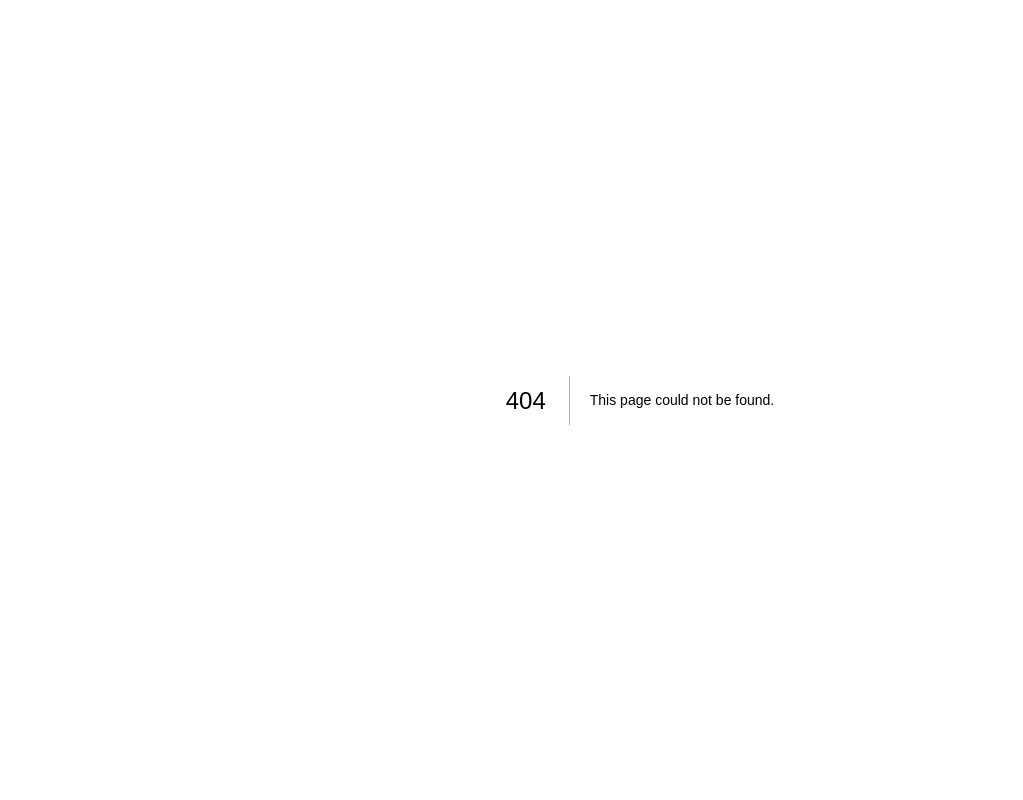
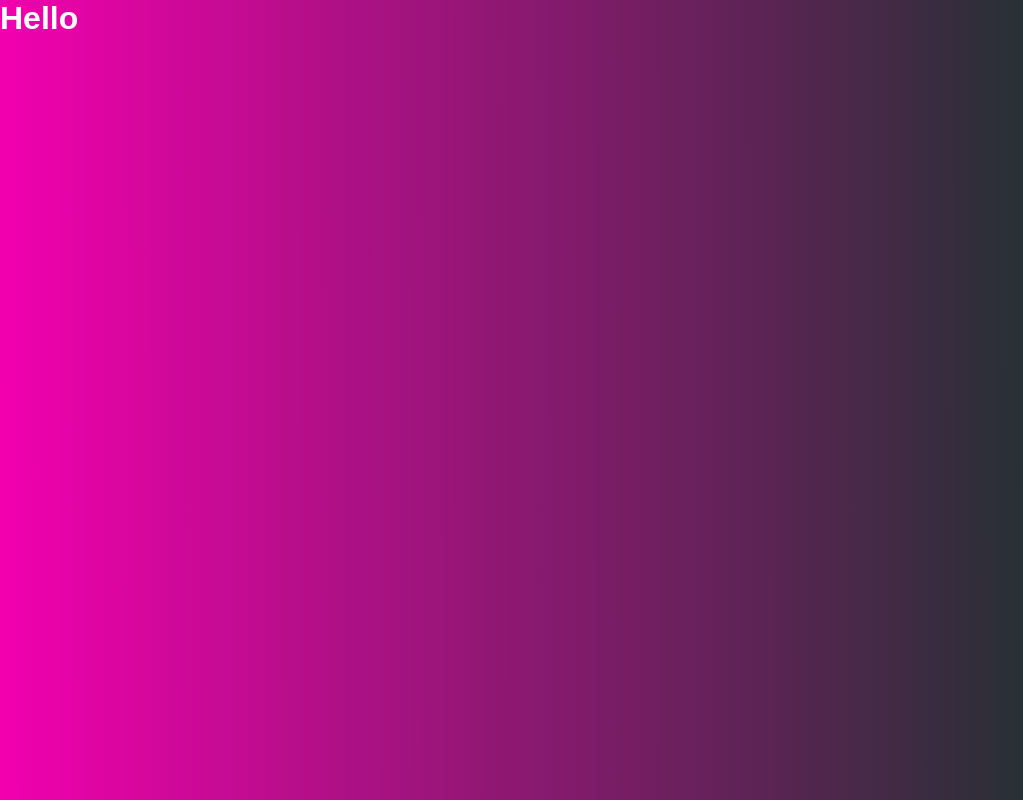
Before and after one commit to fcventura02/VenturaDev, a Next.js app in the folder frontend/: page /Dev in a window 1280 px wide. Before the commit this address had no page. Shown: the whole page, without its empty margins (0-1023 px from the left). Built offline with nearby package versions, Linux system fonts and the light colour scheme.

Commit message:
test vercel

```diff
--- /dev/null
+++ b/frontend/src/pages/Dev.tsx
@@ -0,0 +1,14 @@
+import Head from "next/head";
+
+export default function Dev() {
+  return (
+    <>
+      <Head>
+        <title>Dev Ventura</title>
+      </Head>
+      <div>
+          <h1>Hello</h1>
+      </div>
+    </>
+  );
+}
--- a/frontend/src/pages/index.tsx
+++ b/frontend/src/pages/index.tsx
@@ -1,3 +1,4 @@
+import React from 'react';
 import Head from "next/head";
 import styled from "styled-components";
 import IconDev from "../assets/dev-ico.svg";
```
